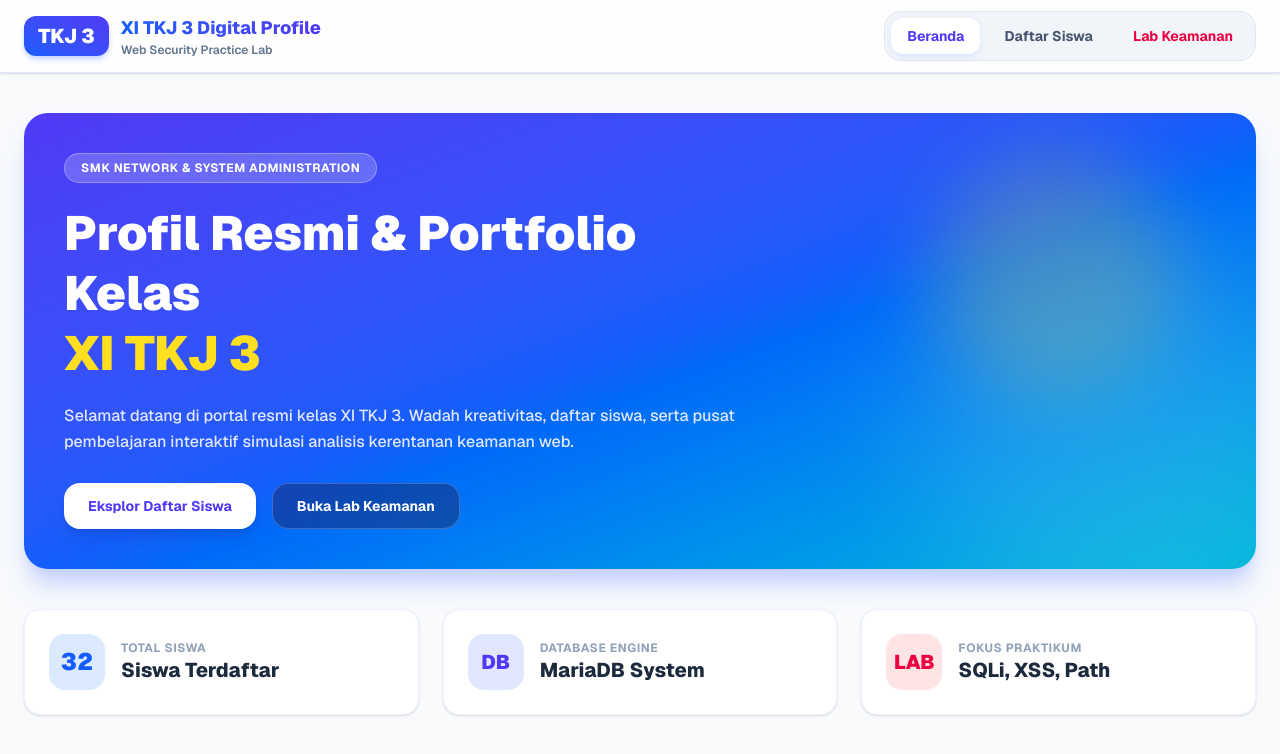
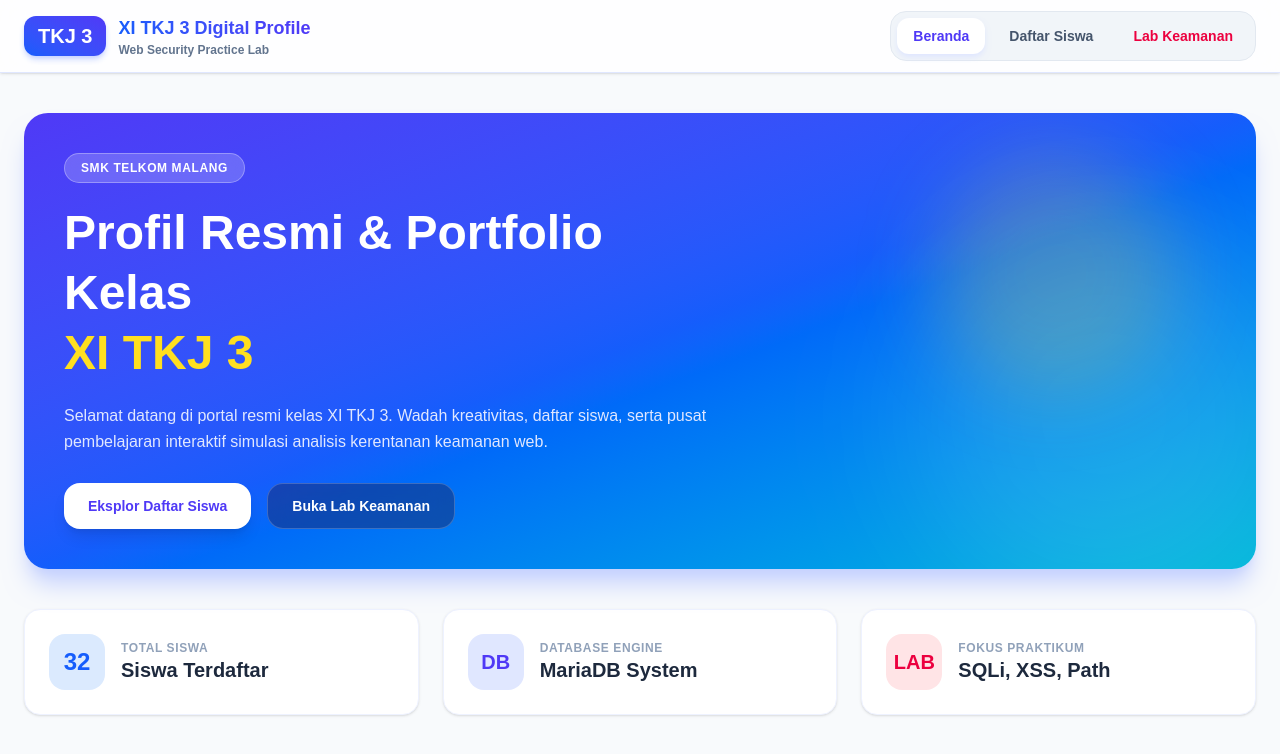
Before and after one commit to byan-nadhiFz/byan-nadhiFz, a Next.js app: page / in a window 1280 px wide. Shown: the top 754 px of the page. Built offline with nearby package versions, Linux system fonts and the light colour scheme.

Commit message:
byan-nadhiFz

```diff
--- a/app/layout.tsx
+++ b/app/layout.tsx
@@ -1,29 +1,19 @@
 import type { Metadata } from "next";
-import { Geist, Geist_Mono } from "next/font/google";
 import "./globals.css";
 
-const geistSans = Geist({
-  variable: "--font-geist-sans",
-  subsets: ["latin"],
-});
-
-const geistMono = Geist_Mono({
-  variable: "--font-geist-mono",
-  subsets: ["latin"],
-});
-
 export const metadata: Metadata = {
-  title: "Create Next App",
-  description: "Generated by create next app",
+  title: "Profil Resmi XI TKJ 3 | SMK TELKOM MALANG",
+  description: "Web Security Practice Lab & Digital Profile XI TKJ 3",
 };
 
-export default function RootLayout({ children }: LayoutProps<"/">) {
+export default function RootLayout({
+  children,
+}: Readonly<{
+  children: React.ReactNode;
+}>) {
   return (
-    <html
-      lang="en"
-      className={`${geistSans.variable} ${geistMono.variable} h-full antialiased`}
-    >
-      <body className="min-h-full flex flex-col">{children}</body>
+    <html lang="id">
+      <body>{children}</body>
     </html>
   );
 }
--- a/app/page.tsx
+++ b/app/page.tsx
@@ -174,7 +174,7 @@ export default function Home() {
             <div className="relative overflow-hidden bg-gradient-to-br from-indigo-600 via-blue-600 to-cyan-500 p-10 rounded-3xl text-white shadow-xl shadow-indigo-200">
               <div className="relative z-10 max-w-2xl space-y-5">
                 <span className="inline-block bg-white/20 backdrop-blur-md border border-white/30 text-white text-xs font-bold px-4 py-1.5 rounded-full uppercase tracking-wider">
-                  SMK Network & System Administration
+                  SMK TELKOM MALANG
                 </span>
                 <h1 className="text-5xl font-black leading-tight">
                   Profil Resmi & Portfolio Kelas <br />
```
